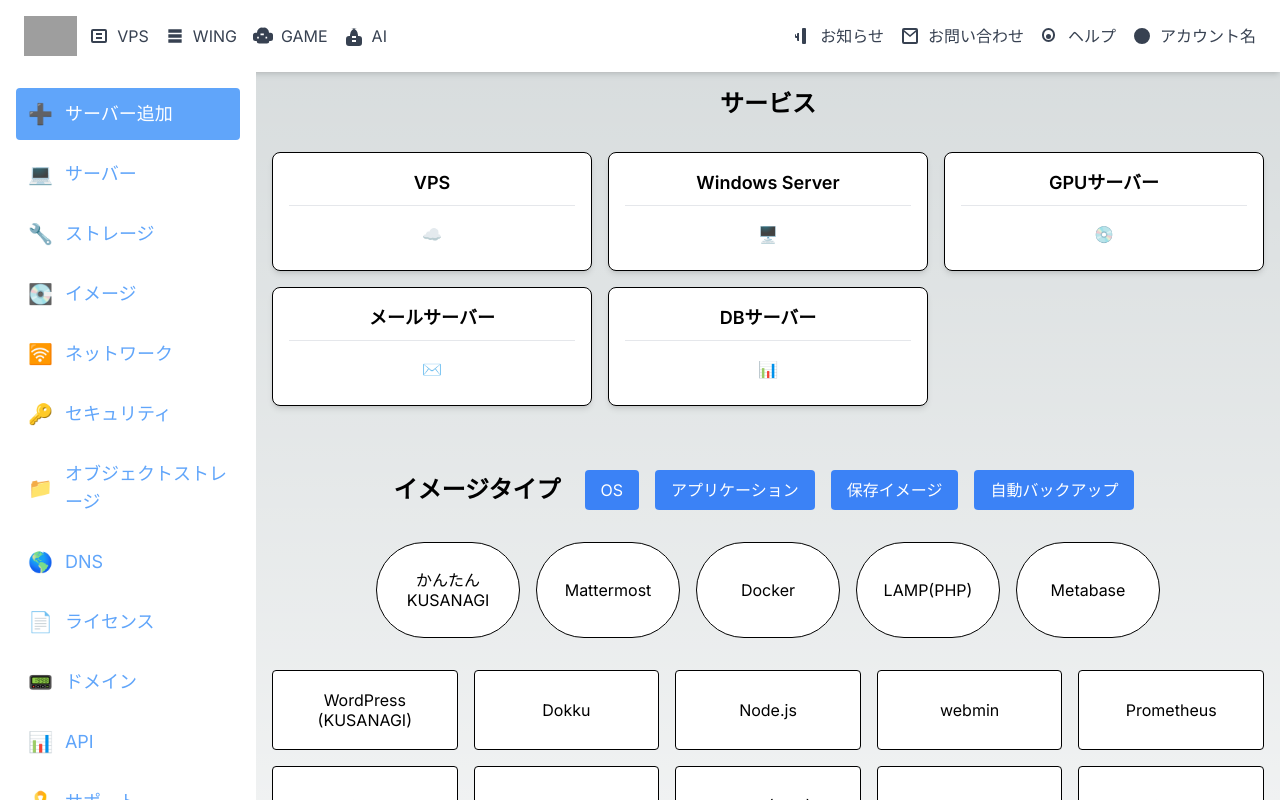
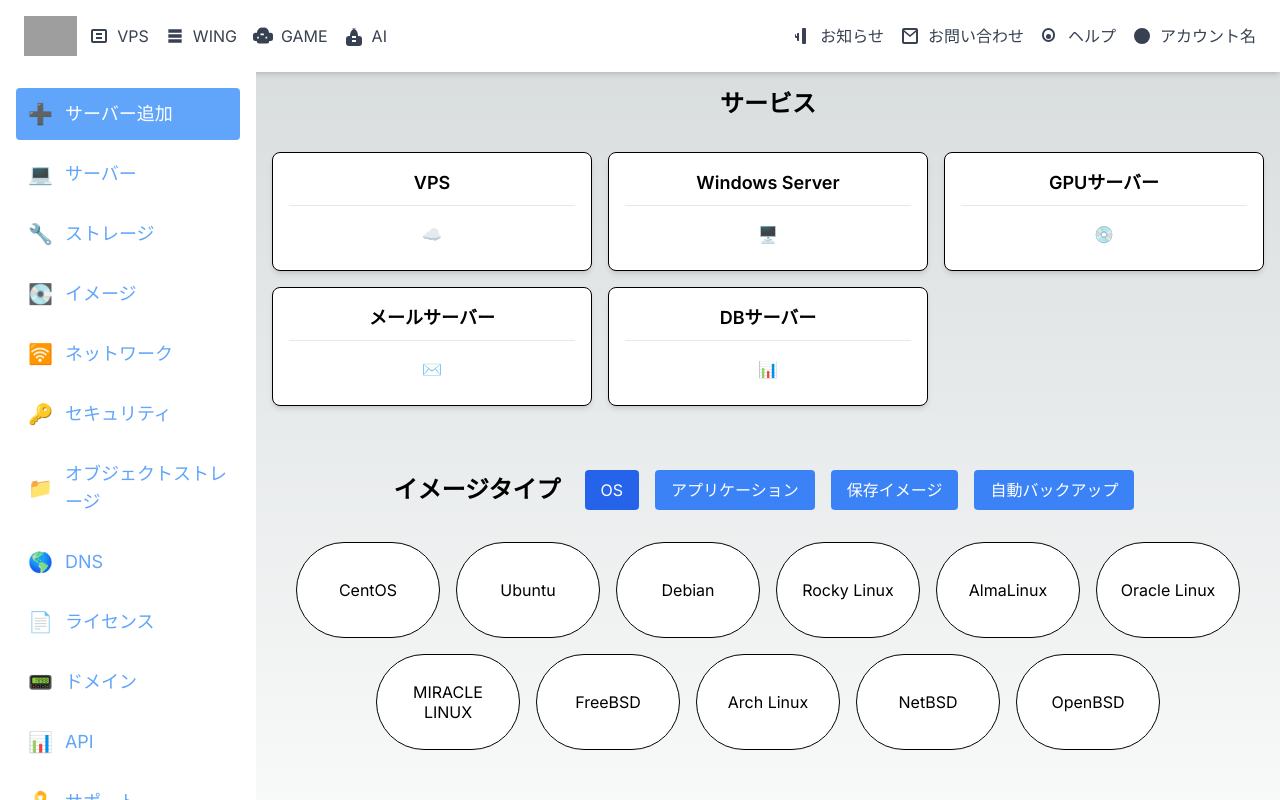
Before and after one commit to KR0915/GMO-Intern, a Next.js app in the folder my-app/: page / in a window 1280 px wide. Both pictures are taken after a click on the button "OS". Shown: the top 800 px of the page. Built offline with nearby package versions, Linux system fonts and the light colour scheme; grey boxes are pictures that could not be loaded.

Commit message:
Service（仮）

```diff
--- a/my-app/app/components/Service.tsx
+++ b/my-app/app/components/Service.tsx
@@ -1,4 +1,6 @@
-import React from 'react';
+"use client";  // これを追加
+
+import React, { useState } from 'react';
 
 interface ServiceItem {
   icon: string;
@@ -15,7 +17,12 @@
 ];
 
 // 丸いボタンのラベル
-const roundButtonLabels = ['かんたんKUSANAGI', 'Mattermost', 'Docker', 'LAMP(PHP)', 'Metabase'];
+const roundButtonLabelsApplication = ['かんたんKUSANAGI', 'Mattermost', 'Docker', 'LAMP(PHP)', 'Metabase'];
+const roundButtonLabelsOS = [
+  'CentOS', 'Ubuntu', 'Debian', 'Rocky Linux', 'AlmaLinux',
+  'Oracle Linux', 'MIRACLE LINUX', 'FreeBSD', 'Arch Linux', 'NetBSD',
+  'OpenBSD'
+];
 
 // 横長の長方形ボタンのラベル
 const rectangleButtonLabels = [
@@ -27,8 +34,28 @@
   'ArchiveBox', 'Auto-GPT', 'BabyAGI UI', 'GPTEngineer', 'StableStudio'
 ];
 
+// イメージタイプのオプション
+const imageTypeOptions = [
+  'OS',
+  'アプリケーション',
+  '保存イメージ',
+  '自動バックアップ'
+];
+
 // サービスコンポーネント
 const Services: React.FC = () => {
+  const [selectedOption, setSelectedOption] = useState<string | null>(null);
+  const [showMore, setShowMore] = useState(false);
+
+  const handleOptionClick = (option: string) => {
+    setSelectedOption(option);
+    setShowMore(false); // Reset "show more" when switching options
+  };
+
+  const toggleShowMore = () => {
+    setShowMore(!showMore);
+  };
+
   return (
     <div className="grid grid-cols-3 gap-4 p-4">
       <h1 className="col-span-3 text-2xl font-bold text-center mb-4">サービス</h1>
@@ -43,19 +70,27 @@
       <div className="col-span-3 flex justify-center items-center mb-4">
         <h1 className="text-2xl font-bold text-center mr-4">イメージタイプ</h1>
         <div>
-          <button className="bg-blue-500 text-white rounded px-4 py-2 mx-2">OS</button>
-          <button className="bg-blue-500 text-white rounded px-4 py-2 mx-2">アプリケーション</button>
-          <button className="bg-blue-500 text-white rounded px-4 py-2 mx-2">保存イメージ</button>
-          <button className="bg-blue-500 text-white rounded px-4 py-2 mx-2">自動バックアップ</button>
+          {imageTypeOptions.map(option => (
+            <button
+              key={option}
+              onClick={() => handleOptionClick(option)}
+              className={`rounded px-4 py-2 mx-2 ${selectedOption === option ? 'bg-blue-600 text-white' : 'bg-blue-500 text-white'}`}
+            >
+              {option}
+            </button>
+          ))}
         </div>
       </div>
+      {selectedOption === 'アプリケーション' && (
+        <>
           <div className="col-span-3 flex justify-center items-center mb-4 gap-4">
-        {roundButtonLabels.map((label, index) => (
+            {roundButtonLabelsApplication.map((label, index) => (
               <button key={index} className="h-24 w-36 rounded-full border border-black bg-white text-black text-center px-4 py-2 leading-tight">
                 {label}
               </button>
             ))}
           </div>
+          {showMore && (
             <div className="col-span-3 grid grid-cols-5 gap-4 mb-4">
               {rectangleButtonLabels.map((label, index) => (
                 <button
@@ -65,6 +100,26 @@
                 />
               ))}
             </div>
+          )}
+          <div className="col-span-3 flex justify-center">
+            <button
+              onClick={toggleShowMore}
+              className="bg-gray-500 text-white rounded px-4 py-2 mt-4"
+            >
+              {showMore ? '少なく見る' : 'もっと見る'}
+            </button>
+          </div>
+        </>
+      )}
+      {selectedOption === 'OS' && (
+        <div className="col-span-3 flex flex-wrap justify-center items-center mb-4 gap-4">
+          {roundButtonLabelsOS.map((label, index) => (
+            <button key={index} className="h-24 w-36 rounded-full border border-black bg-white text-black text-center px-4 py-2 leading-tight">
+              {label}
+            </button>
+          ))}
+        </div>
+      )}
     </div>
   );
 };
```
Lines whose indentation alone changed are shown as unchanged.
